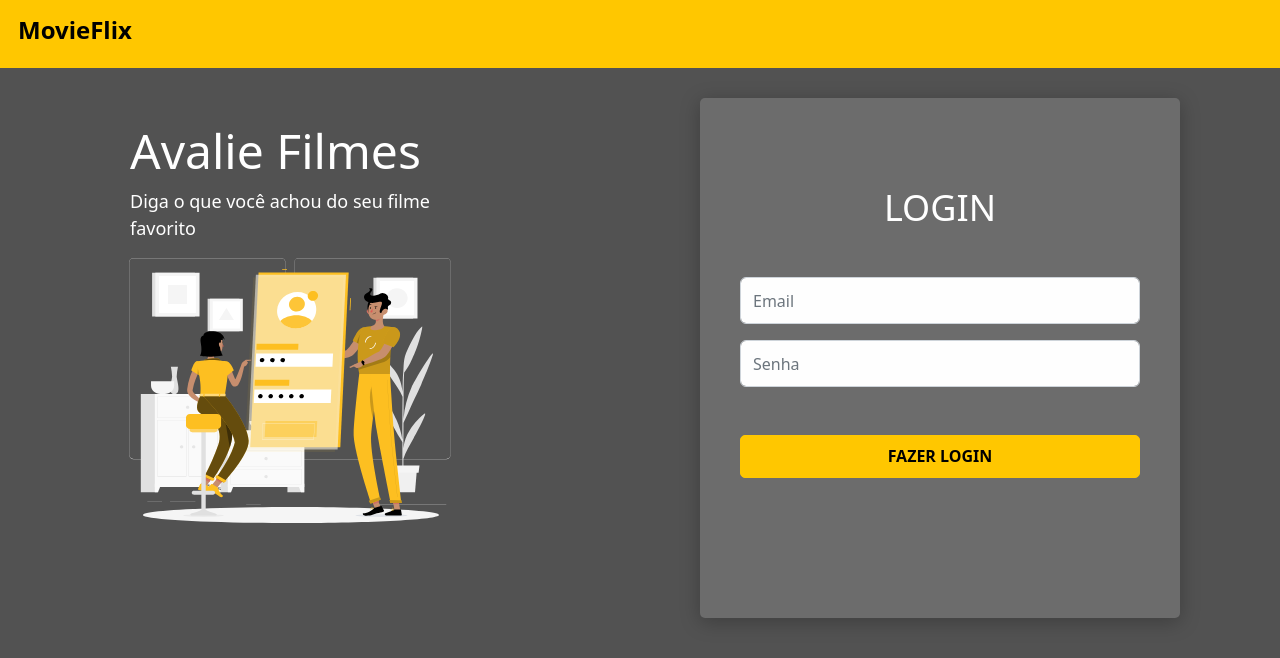
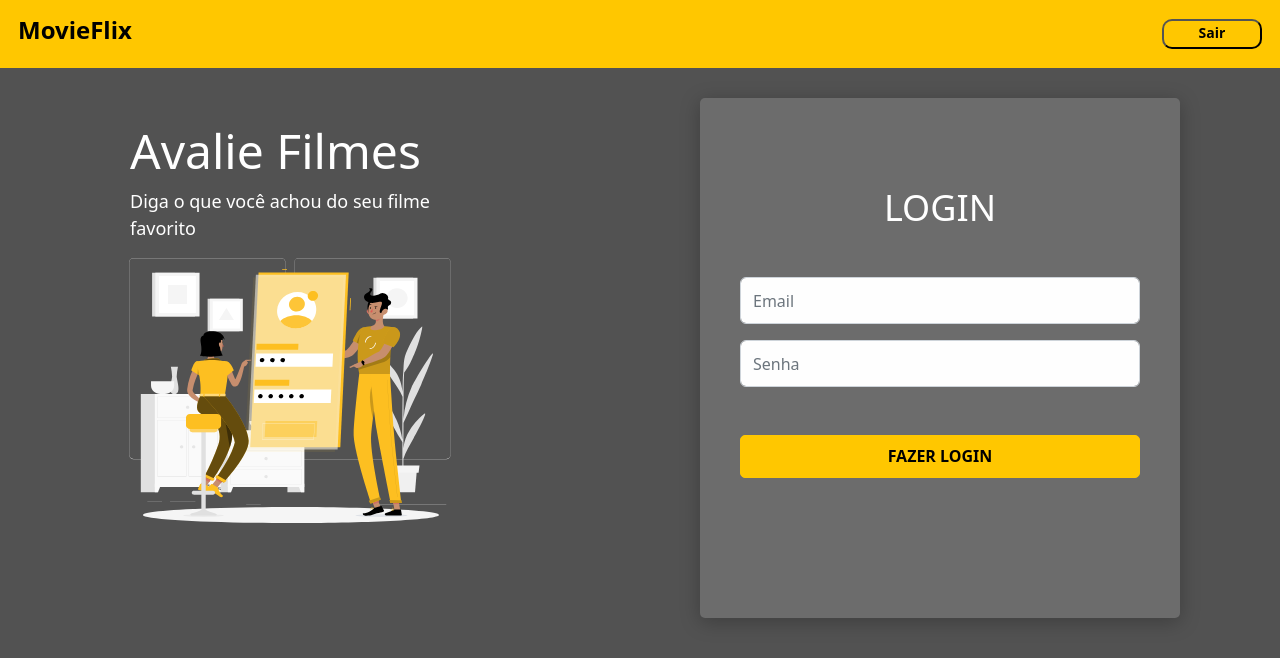
Before and after one commit to eolliveira/movieflix-web, a React (Vite) app: page / in a window 1280 px wide. Shown: the top 658 px of the page. Built offline with nearby package versions, Linux system fonts and the light colour scheme.

Commit message:
ButtonLogout

```diff
--- a/src/components/NavBar/index.tsx
+++ b/src/components/NavBar/index.tsx
@@ -1,13 +1,15 @@
-import './styles.css'
+import "./styles.css";
 
 const NavBar = () => {
+  return (
+    <div className="navbar-container">
+      <h1>MovieFlix</h1>
 
-    return(
-        <div className="navbar-container">
-            <h1>MovieFlix</h1>
-        </div>
-    );
-
-}
+      <button className="navbar-logout">
+        <p>Sair</p>
+      </button>
+    </div>
+  );
+};
 
 export default NavBar;
--- a/src/components/NavBar/styles.css
+++ b/src/components/NavBar/styles.css
@@ -1,6 +1,7 @@
 .navbar-container {
   display: flex;
   align-items: center;
+  justify-content: space-between;
   background-color: #ffc700;
   padding: 18px;
   height: 68px;
@@ -11,3 +12,15 @@
   font-size: 24px;
   font-weight: bold;
 }
+
+.navbar-logout {
+  width: 100px;
+  height: 30px;
+  border-radius: 10px;
+  background-color: transparent;
+}
+
+.navbar-logout p {
+  font-size: 14px;
+  font-weight: bold;
+}
```
